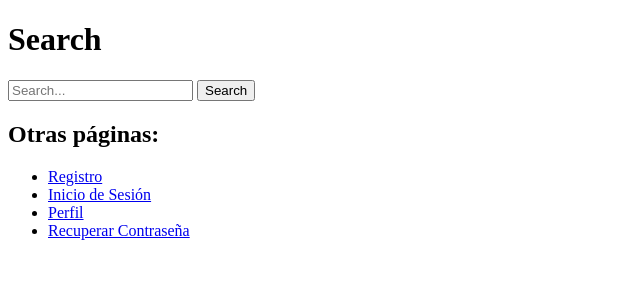
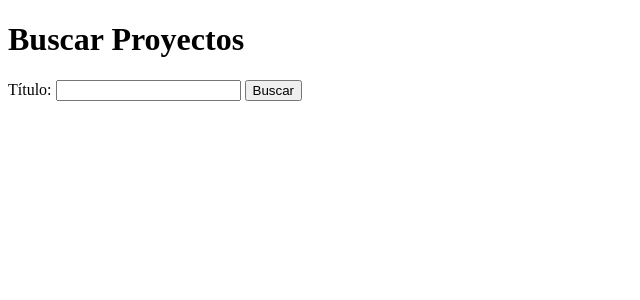
Before and after one commit to cristianrm24/Ingenieria_software, a Flask app: template proyecto_escolar/search/templates/search_index.html in a window 1280 px wide. Shown: the top 300 px of the page, without its empty margins (0-640 px from the left). Run offline with Flask 3, Linux system fonts and the light colour scheme; the template is opened without the code that fills it, so the values that code supplies are empty.

Commit message:
Agregando busqueda simple

```diff
--- a/proyecto_escolar/app.py
+++ b/proyecto_escolar/app.py
@@ -4,6 +4,25 @@ from firebase import firebase
 app = Flask(__name__, template_folder='logeo/templates')
 admin_app = Blueprint('admin_app', __name__, template_folder='admin/templates')
 firebase = firebase.FirebaseApplication("https://base-20e8f-default-rtdb.firebaseio.com/", None)
+
+
+@admin_app.route('/search_index', methods=['GET'])
+def buscar():
+    query = request.args.get('query')  # Obtener el parámetro de búsqueda de la URL
+
+    if query:
+        # Realizar la búsqueda en usuarios y proyectos
+        usuarios_encontrados = [usuario for usuario in obtener_usuarios() if query.lower() in usuario['nombre_completo'].lower()]
+        proyectos_encontrados = [proyecto for proyecto in obtener_proyectos() if query.lower() in proyecto['titulo'].lower()]
+
+        if usuarios_encontrados or proyectos_encontrados:
+            return render_template('busqueda_resultados.html', usuarios=usuarios_encontrados, proyectos=proyectos_encontrados, query=query)
+        else:
+            return render_template('busqueda_sin_resultados.html', query=query)
+    else:
+        # Si no se proporciona una consulta, simplemente mostrar la página de búsqueda
+        return render_template('search_index.html')
+
 
 # Funciones de ayuda para obtener usuarios y proyectos
 def obtener_usuarios():
--- /dev/null
+++ b/proyecto_escolar/logeo/templates/search_index.html
@@ -0,0 +1,38 @@
+<!DOCTYPE html>
+<html lang="en">
+<head>
+    <meta charset="UTF-8">
+    <meta name="viewport" content="width=device-width, initial-scale=1.0">
+    <title>Buscar Proyectos</title>
+</head>
+<body>
+    <h1>Buscar Proyectos</h1>
+    <form action="/buscar" method="GET">
+        <label for="titulo">Título:</label>
+        <input type="text" id="titulo" name="titulo">
+        <button type="submit">Buscar</button>
+    </form>
+    <div id="proyectos"></div>
+    <script>
+        document.querySelector('form').addEventListener('submit', async (e) => {
+            e.preventDefault();
+            const titulo = document.getElementById('titulo').value;
+            const response = await fetch(`/buscar?titulo=${titulo}`);
+            const data = await response.json();
+            const proyectosDiv = document.getElementById('proyectos');
+            proyectosDiv.innerHTML = ''; // Limpiar resultados anteriores
+            if (data.length === 0) {
+                proyectosDiv.innerHTML = '<p>No se encontraron proyectos.</p>';
+            } else {
+                const proyectoList = document.createElement('ul');
+                data.forEach(proyecto => {
+                    const listItem = document.createElement('li');
+                    listItem.textContent = `Título: ${proyecto.titulo}, Descripción: ${proyecto.descripcion}, Autor: ${proyecto.autor}`;
+                    proyectoList.appendChild(listItem);
+                });
+                proyectosDiv.appendChild(proyectoList);
+            }
+        });
+    </script>
+</body>
+</html>
--- a/proyecto_escolar/search/templates/search_index.html
+++ b/proyecto_escolar/search/templates/search_index.html
@@ -3,32 +3,36 @@
 <head>
     <meta charset="UTF-8">
     <meta name="viewport" content="width=device-width, initial-scale=1.0">
-    <title>Search</title>
+    <title>Buscar Proyectos</title>
 </head>
 <body>
-    <h1>Search</h1>
-    <form action="/search" method="GET">
-        <input type="text" name="query" placeholder="Search...">
-        <button type="submit">Search</button>
+    <h1>Buscar Proyectos</h1>
+    <form action="/buscar_proyectos" method="GET">
+        <label for="titulo">Título:</label>
+        <input type="text" id="titulo" name="titulo">
+        <button type="submit">Buscar</button>
     </form>
-
-    {% if results %}
-        <h2>Search Results</h2>
-        <ul>
-            {% for result in results %}
-                <li>{{ result }}</li>
-            {% endfor %}
-        </ul>
-    {% endif %}
-
-    <!-- Enlaces a otras páginas -->
-    <h2>Otras páginas:</h2>
-    <ul>
-        <li><a href="/registro">Registro</a></li>
-        <li><a href="/login">Inicio de Sesión</a></li>
-        <li><a href="/perfil">Perfil</a></li>
-        <li><a href="/recuperar-contraseña">Recuperar Contraseña</a></li>
-        <!-- Ten en cuenta que el enlace para nueva contraseña depende de tener un token válido -->
-    </ul>
+    <div id="proyectos"></div>
+    <script>
+        document.querySelector('form').addEventListener('submit', async (e) => {
+            e.preventDefault();
+            const titulo = document.getElementById('titulo').value;
+            const response = await fetch(`/buscar_proyectos?titulo=${titulo}`);
+            const data = await response.json();
+            const proyectosDiv = document.getElementById('proyectos');
+            proyectosDiv.innerHTML = ''; // Limpiar resultados anteriores
+            if (data.length === 0) {
+                proyectosDiv.innerHTML = '<p>No se encontraron proyectos.</p>';
+            } else {
+                const proyectoList = document.createElement('ul');
+                data.forEach(proyecto => {
+                    const listItem = document.createElement('li');
+                    listItem.textContent = `Título: ${proyecto.titulo}, Descripción: ${proyecto.descripcion}, Autor: ${proyecto.autor}`;
+                    proyectoList.appendChild(listItem);
+                });
+                proyectosDiv.appendChild(proyectoList);
+            }
+        });
+    </script>
 </body>
 </html>
```
Also changed, not shown: proyecto_escolar/logeo/templates/busqueda_resultados.html (added, +16 -0 lines), proyecto_escolar/logeo/templates/busqueda_sin_resultados.html (added, +11 -0 lines), proyecto_escolar/search/templates/busqueda_resultados.html (added, +16 -0 lines), proyecto_escolar/search/templates/busqueda_sin_resultados.html (added, +11 -0 lines).
